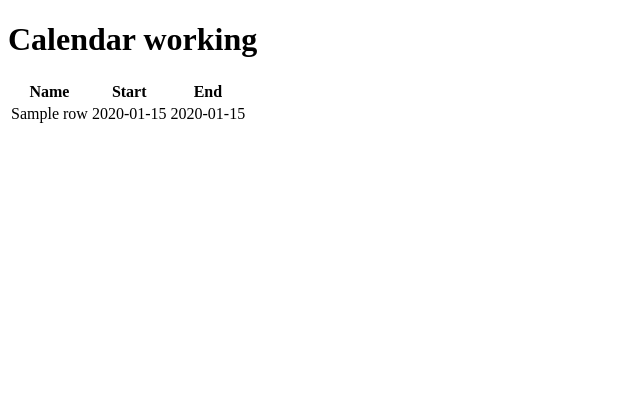
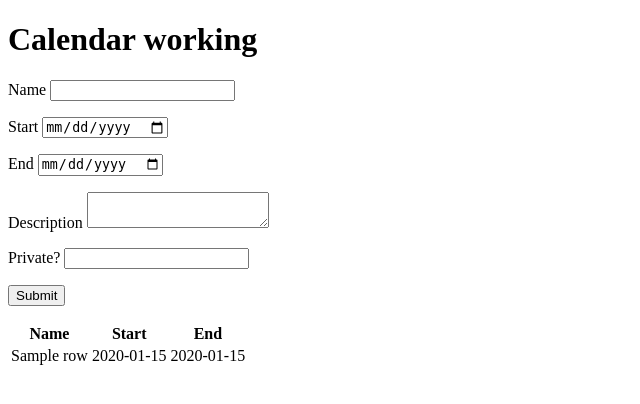
Before and after one commit to pristine-shin/sprint-18-flask-SQLAlchemy-forms, a Python web app: template Mod 6 Week 1 (33)/4-day-python-calender-this-part-time/app/templates/main.html in a window 1280 px wide. Shown: the top 404 px of the page, without its empty margins (0-640 px from the left). Run offline with Jinja, Linux system fonts and the light colour scheme; the template is opened without the code that fills it: most values are stand-ins (such as "Sample title", 1, 10 or a date in 2020); form fields are guessed from the names that the template uses.

Commit message:
pausing on post from forms with sql parameters

```diff
--- a/Mod 6 Week 1 (33)/4-day-python-calender-this-part-time/app/templates/main.html
+++ b/Mod 6 Week 1 (33)/4-day-python-calender-this-part-time/app/templates/main.html
@@ -7,6 +7,14 @@
 </head>
 <body>
     <h1>Calendar working</h1>
+    <form action="/" method="POST">
+      <p>Name {{ form.name }}</p>
+      <p>Start {{ form.start_datetime }}</p>
+      <p>End {{ form.end_datetime }}</p>
+      <p>Description {{ form.description }}</p>
+      <p>Private? {{ form.private }}</p>
+      <p>{{ form.submit() }}</p>
+    </form>
     <table>
         <thead>
           <tr>
```
Also changed, not shown: Mod 6 Week 1 (33)/4-day-python-calender-this-part-time/app/routes.py (+28 -17 lines).
